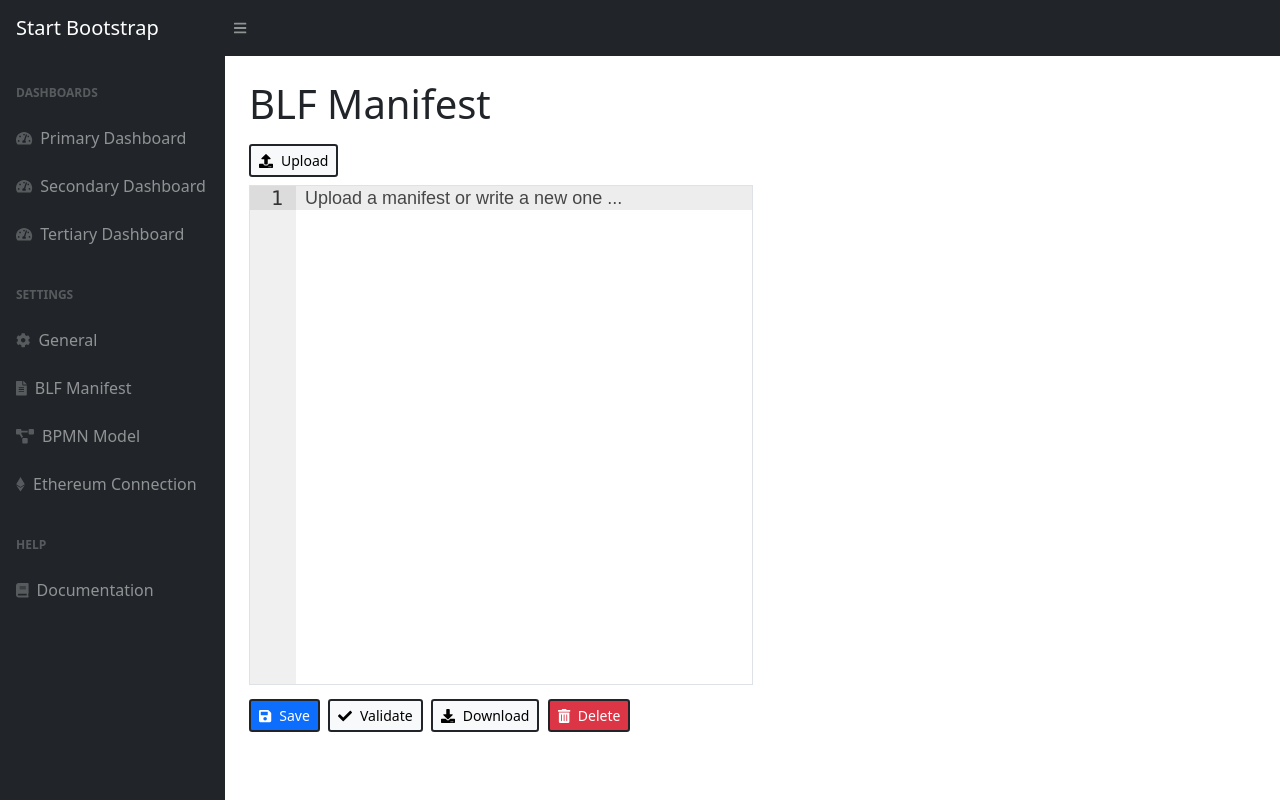
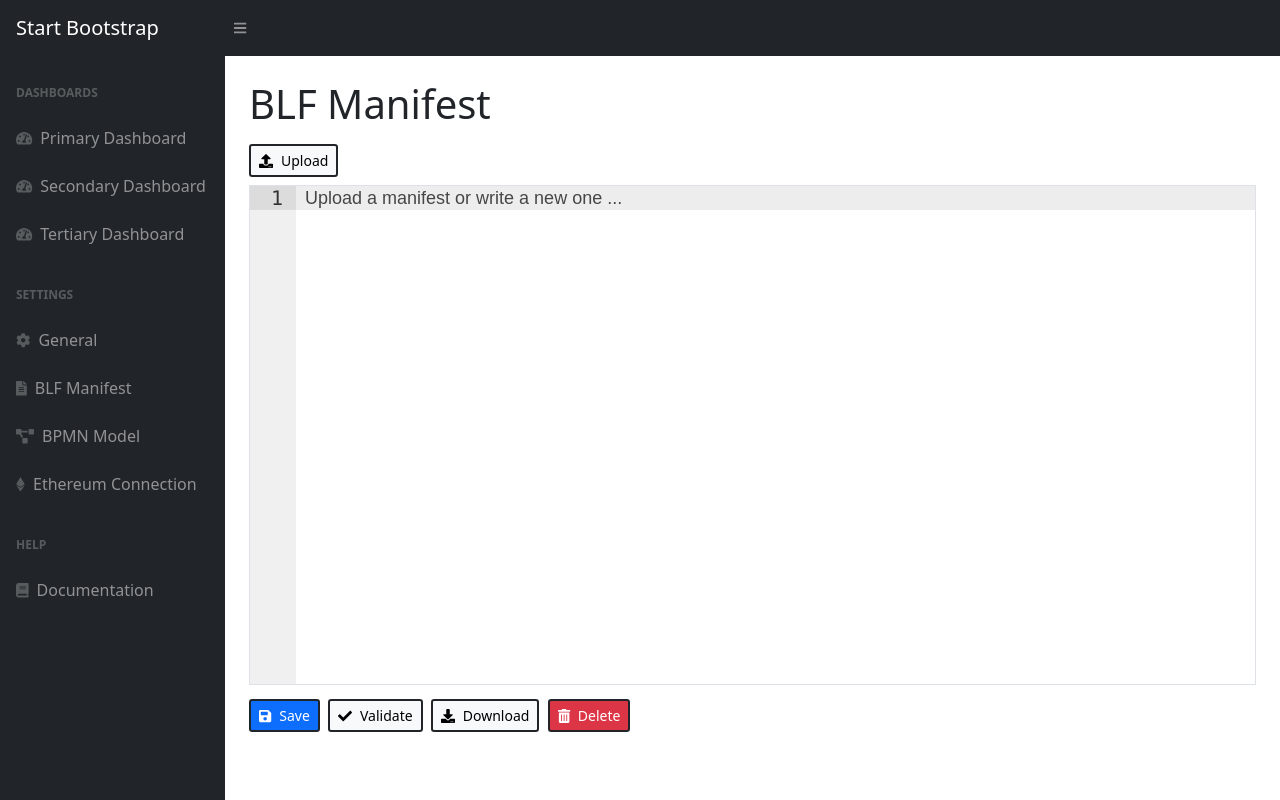
Before and after one commit to hb237/MasterThesisApp, a Flask app: page /settings/manifest in a window 1280 px wide. Run offline with Flask 2, Linux system fonts and the light colour scheme; data that the repository does not hold is empty; parts of the project's set-up code (start-up, migrations or seed data) failed here and were passed over; some libraries are stand-ins or nearby versions.

Commit message:
edit gitignore + manifest page

```diff
--- a/blockchain_monitor/dashboard.py
+++ b/blockchain_monitor/dashboard.py
@@ -1,3 +1,4 @@
+from werkzeug.utils import redirect
 import blockchain_connector as bc
 from data_processor import DataProcessor
 import os
@@ -31,7 +32,7 @@ def handle_mainfest():
                 # filename = secure_filename(file.filename)
                 file.save(os.path.join(const.MANIFEST_PATH))
                 # return redirect(url_for('download_file', name=filename))
-    return render_template('settings/blf-manifest.html')
+    return redirect('/settings/manifest')
 
 
 @ dashbord_bp.route("/api/sender_stats", methods=['GET'])
--- a/blockchain_monitor/templates/settings/blf-manifest.html
+++ b/blockchain_monitor/templates/settings/blf-manifest.html
@@ -52,7 +52,7 @@ BLF Manifest
 
 <div class="row">
     <form>
-        <div class="col-xl-6 col-md-12 border" id="parent">
+        <div class="col-md-12 border" id="parent">
             <div id="editor"></div>
         </div>
     </form>
```
Also changed, not shown: 1 other file.
